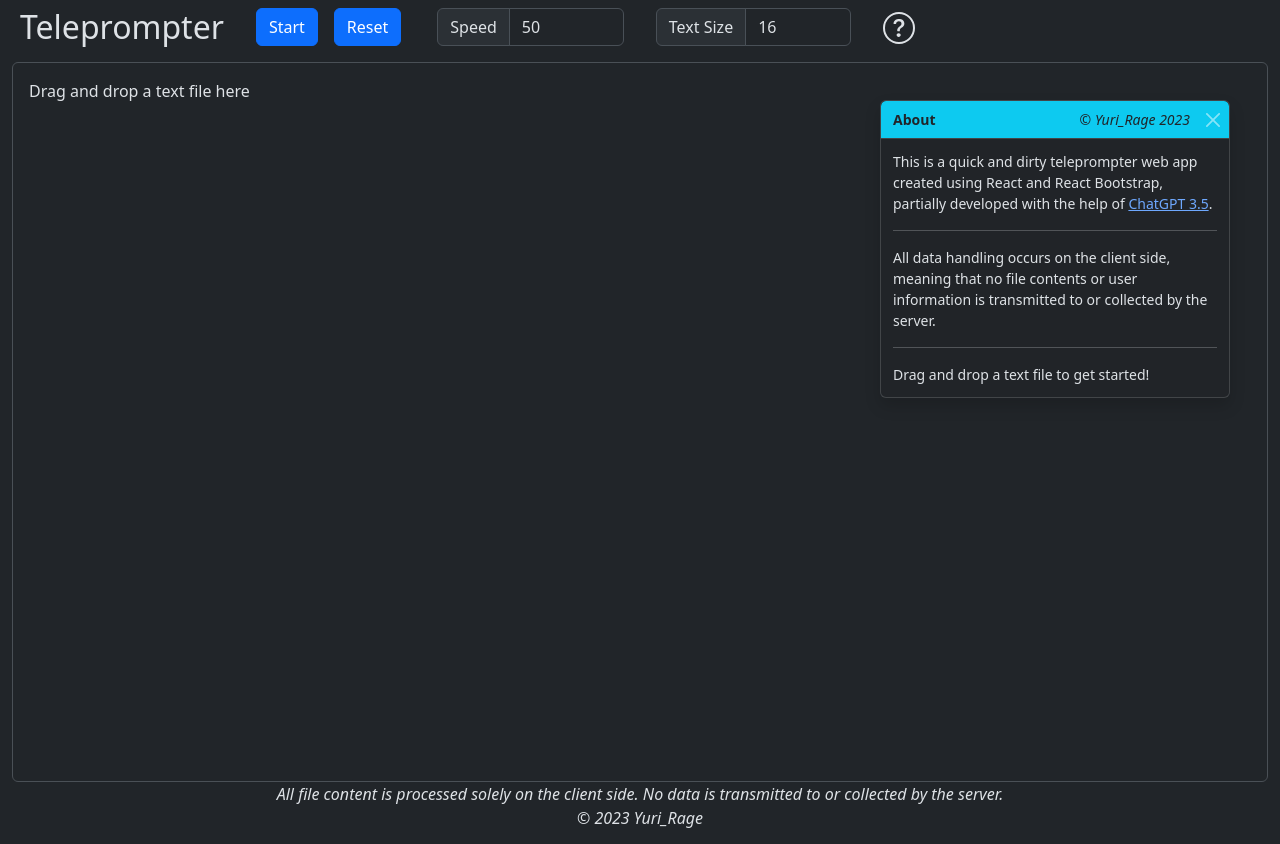
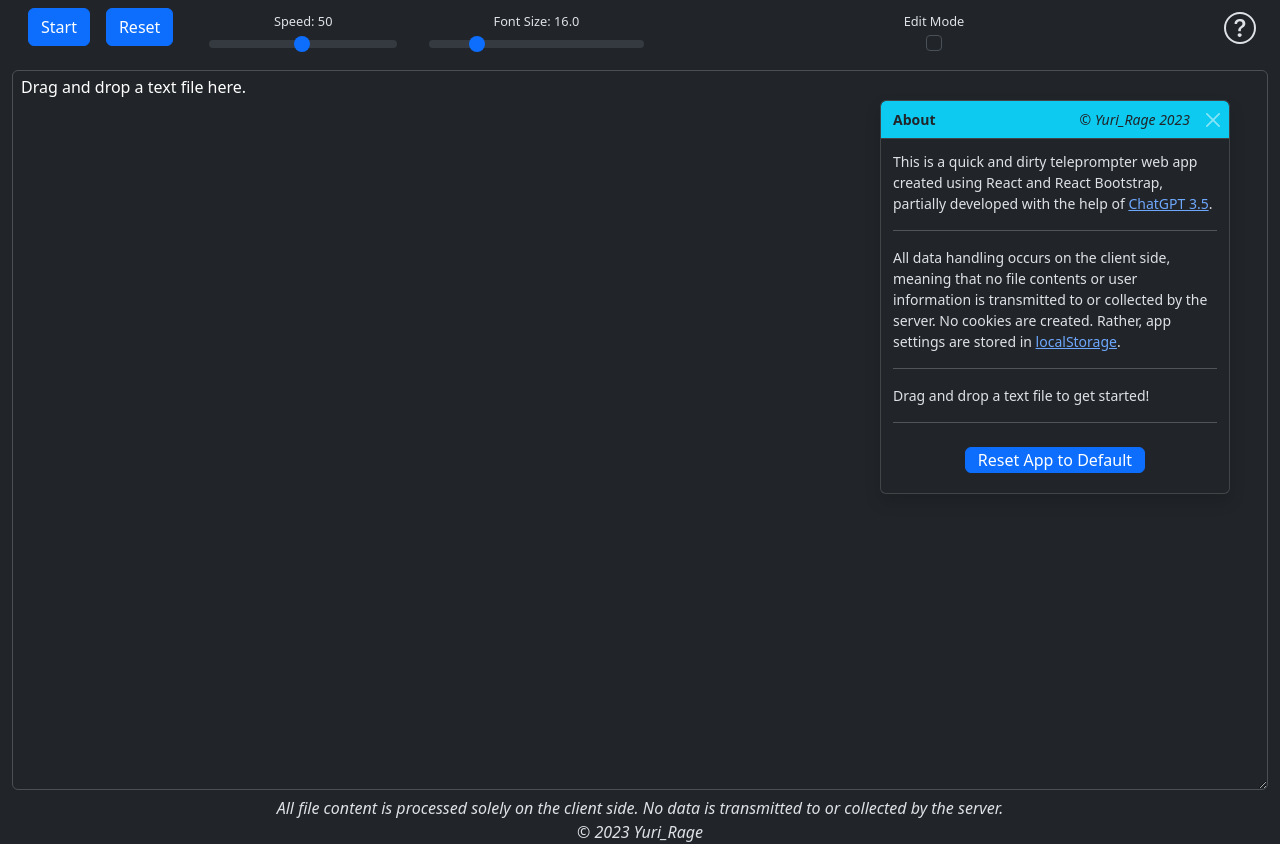
Before and after one commit to yuri-rage/react-teleprompter, a React (Vite) app: page / in a window 1280 px wide. Built offline with nearby package versions, Linux system fonts and the light colour scheme.

Commit message:
added paste/edit functionality

```diff
--- a/package.json
+++ b/package.json
@@ -1,7 +1,7 @@
 {
   "name": "teleprompter",
   "private": true,
-  "version": "0.0.0",
+  "version": "0.1.0",
   "type": "module",
   "homepage" : "https://yuri-rage.github.io/react-teleprompter",
   "scripts": {
--- a/src/App.jsx
+++ b/src/App.jsx
@@ -22,7 +22,11 @@ function App() {
   return (
     <Container fluid>
       <Row>
-        <Teleprompter showNotification={showAppNotification} />
+        <Teleprompter
+          initSpeed={localStorage.getItem("speed")}
+          initFontSize={localStorage.getItem("fontSize")}
+          showNotification={showAppNotification}
+        />
       </Row>
       <Row className="justify-content-center fw-light fst-italic">
         All file content is processed solely on the client side. No data is
--- a/src/Notification.jsx
+++ b/src/Notification.jsx
@@ -8,7 +8,9 @@ function Notification({ show, onClose, message, caption }) {
       ? "bg-danger"
       : caption.toLowerCase().includes("warning")
       ? "bg-warning"
-      : "");
+      : caption.toLowerCase().includes("success")
+      ? "bg-success"
+      : "bg-primary");
   const textColorClass =
     caption && (caption.toLowerCase().includes("warning") ? "text-dark" : "");
 
--- a/src/Teleprompter.jsx
+++ b/src/Teleprompter.jsx
@@ -3,22 +3,45 @@ import {
   Container,
   Row,
   Col,
-  Card,
   Button,
   Form,
-  InputGroup,
   Toast,
+  Overlay,
+  Tooltip,
 } from "react-bootstrap";
 import { BsQuestionCircle } from "react-icons/bs";
 
 function Teleprompter({ showNotification }) {
-  const [top, setTop] = useState(0);
-  const [speed, setSpeed] = useState(50);
-  const [textSize, setTextSize] = useState(16);
+  const pauseResumeKey = "Space";
+  const defaultCaption = "Drag and drop a text file here.";
+  const defaultSpeed = 50;
+  const defaultFontSize = 16;
+  const [speed, setSpeed] = useState(
+    localStorage.getItem("speed") || defaultSpeed
+  );
+  const [fontSize, setFontSize] = useState(
+    localStorage.getItem("fontSize") || defaultFontSize
+  );
   const [shouldScroll, setShouldScroll] = useState(false);
   const [highlightBorder, setHighlightBorder] = useState(false);
   const [showAboutToast, setShowAboutToast] = useState(true);
+  const [editMode, setEditMode] = useState(false);
+  const [showTooltip, setShowTooltip] = useState(false);
   const teleprompterRef = useRef(null);
+
+  const handleEditModeChange = (event) => {
+    setEditMode(event.target.checked);
+    showNotification(
+      event.target.checked
+        ? "Enabled. Spacebar and mouse will function normally."
+        : "Disabled. Spacebar and mouse will pause/resume teleprompter scrolling.",
+      "Edit mode"
+    );
+  };
+
+  const handleTooltip = (show) => {
+    setShowTooltip(show);
+  };
 
   const handleDrop = (event) => {
     event.preventDefault();
@@ -32,9 +55,6 @@ function Teleprompter({ showNotification }) {
         const fileText = e.target.result;
         if (fileText.trim() !== "") {
           setTeleprompterText(fileText);
-          setTop(0);
-          setShouldScroll(true);
-          setShowAboutToast(false);
           return;
         }
         showNotification("File is empty.", "Error");
@@ -45,10 +65,25 @@ function Teleprompter({ showNotification }) {
     showNotification("Only text files are supported.", "Error");
   };
 
+  const handlePaste = (event) => {
+    event.preventDefault();
+    setTeleprompterText(event.clipboardData.getData("text"));
+  };
+
   const setTeleprompterText = (text) => {
     if (teleprompterRef.current) {
-      teleprompterRef.current.innerText = text;
+      teleprompterRef.current.value = text;
+      teleprompterRef.current.scrollTop = 0;
+      teleprompterRef.current.setSelectionRange(0, 0);
+      localStorage.setItem("teleprompterText", text);
+      setShouldScroll(false);
+      setShowAboutToast(false);
     }
+  };
+
+  const handleTextChange = (e) => {
+    localStorage.setItem("teleprompterText", e.target.value);
+    setShowAboutToast(false);
   };
 
   const handleDragOver = (event) => {
@@ -56,49 +91,76 @@ function Teleprompter({ showNotification }) {
   };
 
   const toggleScroll = () => {
-    setShouldScroll(!shouldScroll);
+    const newVal =
+      teleprompterRef.current.value !== defaultCaption &&
+      !shouldScroll &&
+      !editMode;
+    setShouldScroll(newVal);
+    if (newVal) {
+      setShowAboutToast(false);
+    }
+    if (editMode) {
+      showNotification("Disable edit mode to start scrolling.", "Warning");
+    }
   };
 
   const resetScroll = () => {
     setShouldScroll(false);
-    setTop(0);
+    teleprompterRef.current.scrollTop = 0;
   };
 
   const handleSpeedChange = (e) => {
-    const newSpeed = parseInt(e.target.value);
-    if (!isNaN(newSpeed)) {
-      setSpeed(100 - newSpeed);
+    localStorage.setItem("speed", e.target.value);
+    setSpeed(parseInt(e.target.value));
+  };
+
+  const handleFontSizeChange = (e) => {
+    localStorage.setItem("fontSize", e.target.value);
+    setFontSize(e.target.value);
+  };
+
+  const handleAboutClose = () => {
+    setShowAboutToast(false);
+  };
+
+  const handleClick = () => {
+    if (!editMode) {
+      toggleScroll();
     }
   };
 
-  const handleTextSizeChange = (e) => {
-    const newSize = parseInt(e.target.value);
-    if (!isNaN(newSize)) {
-      setTextSize(newSize);
-    }
-  };
+  useEffect(() => {
+    let keyDown = false;
 
-  const handleAboutClose = () => setShowAboutToast(false);
-
-  useEffect(() => {
-    const handleKeyPress = (event) => {
-      if (event.code === "Space") {
+    const handleKeyDown = (event) => {
+      if (!editMode && event.code === pauseResumeKey && !keyDown) {
+        event.preventDefault();
+        keyDown = true;
         toggleScroll();
       }
     };
 
-    window.addEventListener("keydown", handleKeyPress);
+    const handleKeyUp = (event) => {
+      if (event.code === pauseResumeKey) {
+        keyDown = false;
+      }
+    };
+
+    window.addEventListener("keydown", handleKeyDown);
+    window.addEventListener("keyup", handleKeyUp);
 
     const interval = setInterval(() => {
       if (teleprompterRef.current && shouldScroll) {
-        setTop((prevTop) => prevTop - 1);
+        teleprompterRef.current.scrollTop += 1;
       }
-    }, speed);
+    }, 100 - speed);
 
     return () => {
+      window.removeEventListener("keydown", handleKeyDown);
+      window.removeEventListener("keyup", handleKeyUp);
       clearInterval(interval);
     };
-  }, [speed, shouldScroll]);
+  }, [speed, shouldScroll, editMode]);
 
   const handleDragEnter = (event) => {
     event.preventDefault();
@@ -110,12 +172,19 @@ function Teleprompter({ showNotification }) {
     setHighlightBorder(false);
   };
 
+  const resetApp = () => {
+    localStorage.clear();
+    setSpeed(defaultSpeed);
+    setFontSize(defaultFontSize);
+    setTeleprompterText(defaultCaption);
+    teleprompterRef.current.scrollTop = 0;
+    setShouldScroll(false);
+    showNotification("App settings cleared.", "Success");
+  };
+
   return (
     <Container fluid>
       <Row className="p-2">
-        <Col xs="auto">
-          <h2>Teleprompter</h2>
-        </Col>
         <Col xs="auto" className="justify-content-left">
           <Button onClick={toggleScroll} className="mx-2">
             {shouldScroll ? "Stop" : "Start"}
@@ -124,29 +193,60 @@ function Teleprompter({ showNotification }) {
             Reset
           </Button>
         </Col>
-        <Col xs="auto" className="mx-1">
-          <InputGroup>
-            <InputGroup.Text>Speed</InputGroup.Text>
-            <Form.Control
-              type="number"
-              value={100 - speed}
-              min="0"
-              max="100"
-              onChange={handleSpeedChange}
-            />
-          </InputGroup>
+        <Col xs="auto" className="mx-1 text-center">
+          <Form.Label className="my-0" style={{ fontSize: "0.8em" }}>
+            Speed: {speed}
+          </Form.Label>
+          <Form.Range
+            value={speed}
+            onChange={handleSpeedChange}
+            min={1}
+            max={100}
+            step={1}
+          />
         </Col>
-        <Col xs="auto" className="mx-1">
-          <InputGroup>
-            <InputGroup.Text>Text Size</InputGroup.Text>
-            <Form.Control
-              type="number"
-              value={textSize}
-              min="10"
-              max="40"
-              onChange={handleTextSizeChange}
-            />
-          </InputGroup>
+        <Col xs="auto" className="mx-1 text-center">
+          <Form.Label className="my-0" style={{ fontSize: "0.8em" }}>
+            Font Size: {Number(fontSize).toFixed(1)}
+          </Form.Label>
+          <Form.Range
+            value={fontSize}
+            onChange={handleFontSizeChange}
+            min={10}
+            max={40}
+            step={0.5}
+          />
+        </Col>
+        <Col
+          className="text-center"
+          onMouseEnter={() => handleTooltip(true)}
+          onMouseLeave={() => handleTooltip(false)}
+        >
+          <Overlay
+            show={showTooltip}
+            target={() => document.getElementById("tooltip-target")}
+            placement="bottom"
+          >
+            {(props) => (
+              <Tooltip id="tooltip" {...props}>
+                Disables scroll pause/resume on spacebar or mouse click.
+              </Tooltip>
+            )}
+          </Overlay>
+          <Form.Group
+            id="tooltip-target"
+            as={Row}
+            className="my-1 justify-content-center"
+          >
+            <div style={{ fontSize: "0.8em" }}>Edit Mode</div>
+            <Col xs="auto">
+              <Form.Check
+                type="checkbox"
+                checked={editMode}
+                onChange={handleEditModeChange}
+              />
+            </Col>
+          </Form.Group>
         </Col>
         <Col xs="auto" className="m-1">
           <BsQuestionCircle
@@ -160,35 +260,31 @@ function Teleprompter({ showNotification }) {
       </Row>
       <Row>
         <Col className="flex-column">
-          <Card
-            onClick={toggleScroll}
+          <textarea
+            id="teleprompter-textarea"
+            ref={teleprompterRef}
+            onClick={handleClick}
+            onPaste={handlePaste}
             onDrop={handleDrop}
             onDragOver={handleDragOver}
             onDragEnter={handleDragEnter}
             onDragLeave={handleDragLeave}
+            onChange={handleTextChange}
+            className="rounded px-2 py-1"
             style={{
               width: "100%",
               height: "90vh",
-              overflow: "hidden",
               border: highlightBorder
                 ? "2px dashed #007bff"
                 : "1px solid #4a5056",
+              outline: "none",
+              backgroundColor: "inherit",
+              fontSize: `${fontSize}px`,
             }}
-          >
-            <Card.Body>
-              <div
-                ref={teleprompterRef}
-                style={{
-                  position: "relative",
-                  top: `${top}px`,
-                  transition: "top linear 0.1s",
-                  fontSize: `${textSize}px`,
-                }}
-              >
-                Drag and drop a text file here
-              </div>
-            </Card.Body>
-          </Card>
+            defaultValue={
+              localStorage.getItem("teleprompterText") || defaultCaption
+            }
+          />
         </Col>
       </Row>
       <Toast
@@ -211,9 +307,19 @@ function Teleprompter({ showNotification }) {
           <hr />
           All data handling occurs on the client side, meaning that no file
           contents or user information is transmitted to or collected by the
-          server.
+          server. No cookies are created. Rather, app settings are stored in{" "}
+          <a href="https://www.w3schools.com/jsref/prop_win_localstorage.asp">
+            localStorage
+          </a>
+          .
           <hr />
           Drag and drop a text file to get started!
+          <hr />
+          <div className="text-center">
+            <Button onClick={resetApp} className="m-2 py-0">
+              Reset App to Default
+            </Button>
+          </div>
         </Toast.Body>
       </Toast>
     </Container>
```
